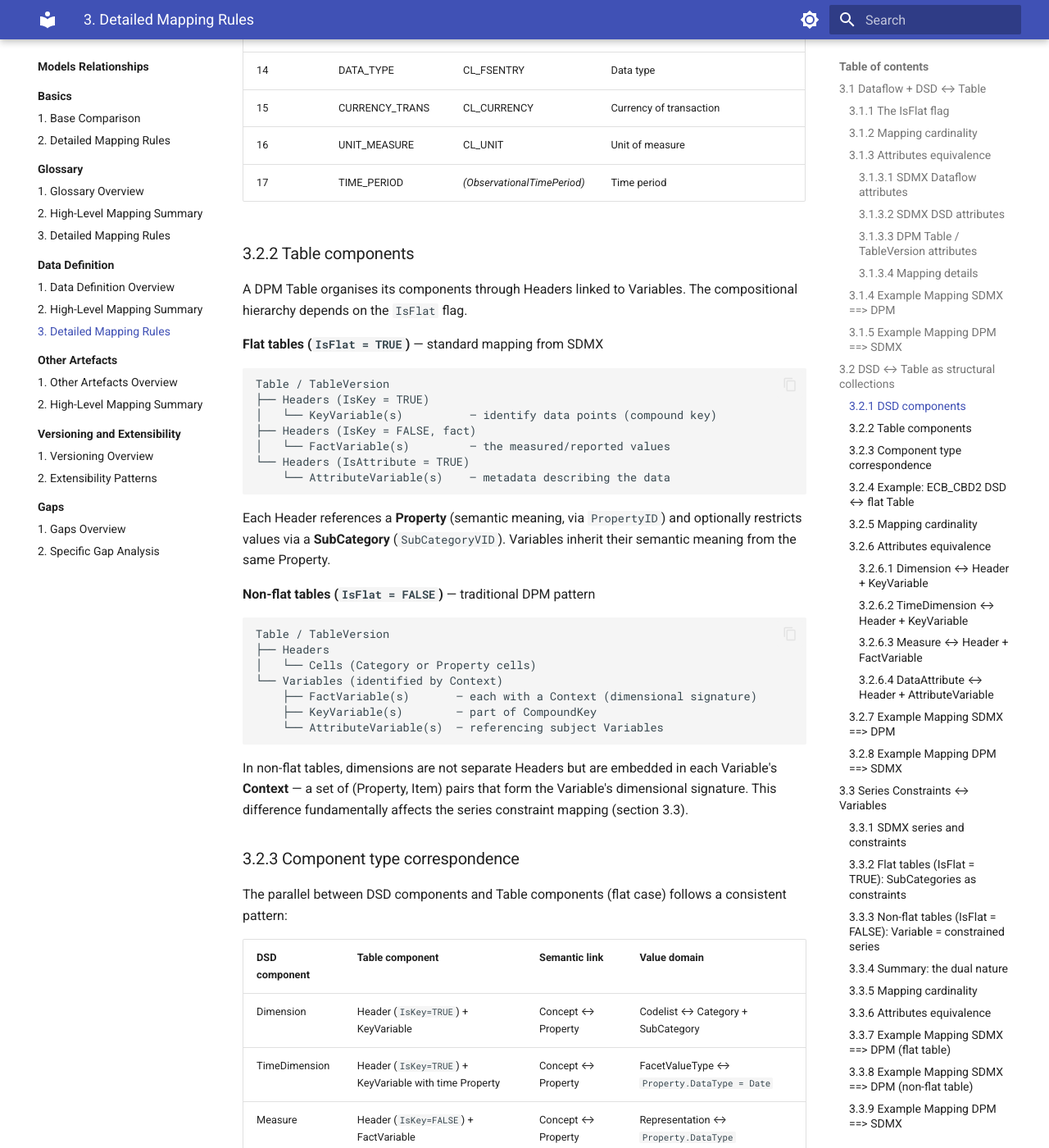
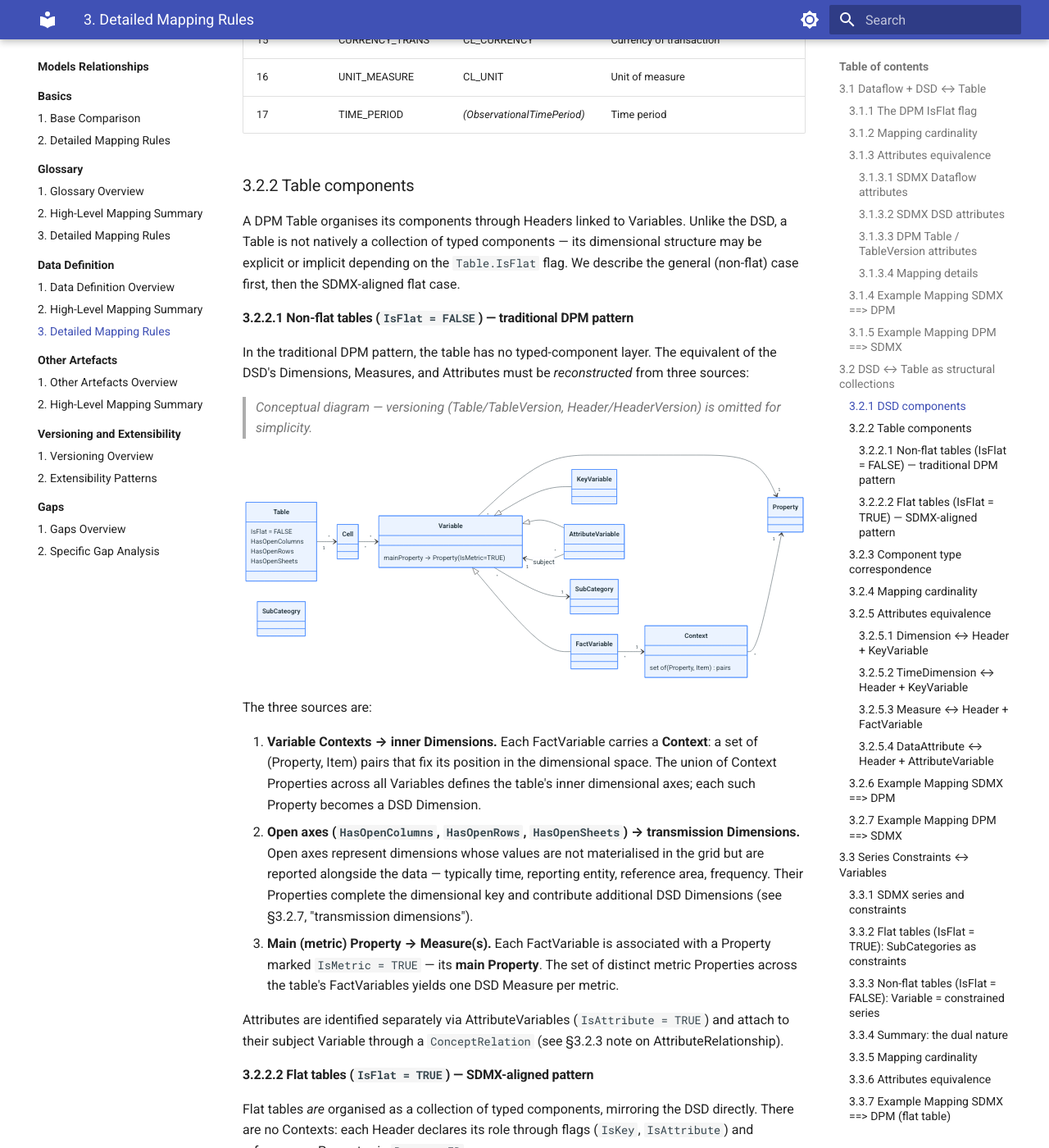
Before and after one commit to sdmx-twg/wp-sdmx-dpm, an MkDocs documentation site: the page built from docs/models-relationships/02_data_definition/03_detailed_mapping_rules.md, in a window 1280 px wide and 1400 px high, scrolled down 11488 px. Shown: the whole window at 82% size. Built offline with MkDocs 1.6.1 and Material for MkDocs 9.7.7, drawn with Linux system fonts in a browser that asks for light colours; some of the changed text lies outside the part shown.

Commit message:
docs: update detailed mapping rules for clarity and accuracy, including adjustments to examples and section references

````diff
--- a/docs/models-relationships/02_data_definition/03_detailed_mapping_rules.md
+++ b/docs/models-relationships/02_data_definition/03_detailed_mapping_rules.md
@@ -6,24 +6,19 @@ This chapter provides the detailed rules for each of the high-level corresponden
 2. **Structural composition** — how the DSD's components (dimensions, measures, attributes) relate to the Table's components (headers and variables)
 3. **Data space definition** — how SDMX series constraints relate to DPM variables, with fundamentally different mechanisms for flat and non-flat tables
 
-Throughout this chapter, a running example based on real artefacts from European banking supervision is used. The **SDMX side** uses the ECB's Consolidated Banking Data dataflow (`ECB:CBD2`), which transmits data reported under the FINREP framework. The standard SDMX→DPM mapping produces a **flat table** (`IsFlat = TRUE`) that preserves the DSD's dimensional structure directly. For comparison, the EBA's existing FINREP template `F_04.04.1` (*Breakdown of financial assets by instrument and by counterparty sector: financial assets at amortised cost*) is shown as an example of the non-flat approach.
+Throughout this chapter, a running example based on real artefacts from European banking supervision is used. The **SDMX side** uses the ECB's Consolidated Banking Data dataflow (`ECB:CBD2`). For the **DPM Side**, the EBA's FINREP template `F_04.04.1` (*Breakdown of financial assets by instrument and by counterparty sector: financial assets at amortised cost*) is shown as an example of the non-flat approach.
 
-> **Prerequisite — glossary mapping**: This chapter assumes that the glossary-level artefacts have already been mapped following [Glossary — Detailed Mapping Rules](../01_glossary/03_detailed_mapping_rules.md). Concretely, this means that for every DSD component:
->
-> - Each **Codelist** has been mapped to a **Category**, and each **Code** to an **Item** within that Category ([glossary 3.1](../01_glossary/03_detailed_mapping_rules.md#31-codelist-category), [3.3](../01_glossary/03_detailed_mapping_rules.md#33-code-category-item)).
-> - Each **Concept** has been mapped to a **Property** ([glossary 3.5](../01_glossary/03_detailed_mapping_rules.md#35-concept-property)).
->
-> The data definition mapping rules below reference these already-existing Properties, Categories, and Items — they do not create them. For example, when a DSD Dimension references Concept `FREQ` and Codelist `CL_FREQ`, this chapter assumes that Property `FREQ` and Category `CL_FREQ` (with its Items) already exist in the DPM glossary.
-
-> **Cross-references**: Identification, multilingual, and naming rules follow the general principles established in [Basics — Detailed Mapping Rules](../00_basics/02_detailed_mapping_rules.md). This chapter focuses on the structural and semantic aspects specific to data definition artefacts.
-
+> - **Prerequisite — glossary mapping**: This chapter assumes that the glossary-level artefacts have already been mapped following [Glossary — Detailed Mapping Rules](../01_glossary/03_detailed_mapping_rules.md). Concretely, this means that for every DSD component:
+>     - Each **Codelist** has been mapped to a **Category**, and each **Code** to an **Item** within that Category ([glossary 3.1](../01_glossary/03_detailed_mapping_rules.md#31-codelist-category), [3.3](../01_glossary/03_detailed_mapping_rules.md#33-code-category-item)).
+>     - Each **Concept** has been mapped to a **Property** ([glossary 3.5](../01_glossary/03_detailed_mapping_rules.md#35-concept-property)).
+> - The data definition mapping rules below reference these already-existing Properties, Categories, and Items — they do not create them. For example, when a DSD Dimension references Concept `FREQ` and Codelist `CL_FREQ`, this chapter assumes that Property `FREQ` and Category `CL_FREQ` (with its Items) already exist in the DPM glossary.
 
 ## 3.1 Dataflow + DSD ↔ Table
 
-In SDMX, defining a data collection requires two artefacts working together:
+In SDMX, defining a data collection normally requires two artefacts working together:
 
 - A **Data Structure Definition (DSD)** specifies the complete structure: which dimensions identify observations, what measures are collected, and what attributes describe the data.
-- A **Dataflow** applies that DSD to a specific exchange context. Reporters submit data *against* a Dataflow, not directly against a DSD.
+- A **Dataflow** applies that DSD to a specific exchange context. Reporters normally submit data *against* a Dataflow, not directly against a DSD.
 
 In the DPM, a single artefact — the **Table** (with its **TableVersion**) — serves both roles. A Table defines both the structural content (headers, cells, variables) and the exchange context (what reporters submit).
 
@@ -70,7 +65,7 @@ The EBA's FINREP template F_04.04.1 (*Breakdown of financial assets by instrumen
 | -------- | ------- | ----- | --------- | --------------------------------------------------------------------------------------------------------- | -------------- | ------------ |
 | 6476     | 406     | NULL  | F_04.04.1 | Breakdown of financial assets by instrument and by counterparty sector: financial assets at amortised cost | 5 (v4.2)       | NULL         |
 
-### 3.1.1 The `IsFlat` flag
+### 3.1.1 The DPM `IsFlat` flag
 
 The `Table.IsFlat` flag determines how the DSD structural information is captured and, consequently, the degree of interoperability with SDMX:
 
@@ -211,7 +206,7 @@ The mapping produces the following SDMX artefacts:
     counterparty sector: financial assets at amortised cost</Name>
   <DataStructureComponents>
     <!-- Components derived from Variable Context properties
-         — see section 3.2.8 -->
+         — see section 3.2.7 -->
   </DataStructureComponents>
 </DataStructureDefinition>
 
@@ -229,12 +224,12 @@ The mapping produces the following SDMX artefacts:
 - Dataflow.`id` = derived from `TableVersion.Code` = `DF_F_04_04_1`.
 - DSD.`id` = `DSD_F_04_04_1` — derived by convention from the Table code.
 - Dataflow.`Name` = `TableVersion.Name`.
-- Since F_04.04.1 is non-flat, DSD dimensions must be reconstructed from the Context properties across all 180 Variables (section 3.2.8). This requires a codification scheme to consolidate compositional contexts into flat SDMX dimension codes.
+- Since F_04.04.1 is non-flat, DSD dimensions must be reconstructed from the Context properties across all 180 Variables (section 3.2.7). This requires a codification scheme to consolidate compositional contexts into flat SDMX dimension codes.
 
 
 ## 3.2 DSD ↔ Table as structural collections
 
-Both the DSD and the Table are **collections of typed components**. The structural parallel becomes clear when we examine what each contains.
+The DSD is natively a **collection of typed components** — Dimensions, Measures, and Attributes under explicit descriptors. A DPM Table is not: its Headers and Variables signal role through flags, and non-flat Tables embed dimensions inside Variable Contexts. To compare the two, we recast the Table as an equivalent collection of typed components; the structural parallel that follows is that constructed equivalence.
 
 ### 3.2.1 DSD components
 
@@ -413,46 +408,110 @@ The DSD `ECB:ECB_CBD2(1.0)` defines 16 dimensions, a TimeDimension, 1 primary me
 
 ### 3.2.2 Table components
 
-A DPM Table organises its components through Headers linked to Variables. The compositional hierarchy depends on the `IsFlat` flag.
+A DPM Table organises its components through Headers linked to Variables. Unlike the DSD, a Table is not natively a collection of typed components — its dimensional structure may be explicit or implicit depending on the `Table.IsFlat` flag. We describe the general (non-flat) case first, then the SDMX-aligned flat case.
 
-**Flat tables (`IsFlat = TRUE`)** — standard mapping from SDMX
+#### 3.2.2.1 Non-flat tables (`IsFlat = FALSE`) — traditional DPM pattern
 
-```
-Table / TableVersion
-├── Headers (IsKey = TRUE)
-│   └── KeyVariable(s)          — identify data points (compound key)
-├── Headers (IsKey = FALSE, fact)
-│   └── FactVariable(s)         — the measured/reported values
-└── Headers (IsAttribute = TRUE)
-    └── AttributeVariable(s)    — metadata describing the data
+In the traditional DPM pattern, the table has no typed-component layer. The equivalent of the DSD's Dimensions, Measures, and Attributes must be *reconstructed* from three sources:
+
+> *Conceptual diagram — versioning (Table/TableVersion, Header/HeaderVersion) is omitted for simplicity.*
+
+```mermaid
+classDiagram
+    direction LR
+    class Table {
+      IsFlat = FALSE
+      HasOpenColumns
+      HasOpenRows
+      HasOpenSheets
+    }
+    class Cell
+    class Variable {
+      mainProperty → Property (IsMetric=TRUE)
+    }
+    class FactVariable
+    class KeyVariable
+    class AttributeVariable
+    class Context {
+      set of (Property, Item) pairs
+    }
+
+    class Property
+    class SubCateogry
+
+    Variable <|-- FactVariable
+    Variable <|-- KeyVariable
+    Variable <|-- AttributeVariable
+
+    Table "1" --> "*" Cell
+    Cell "*" --> "*" Variable
+    FactVariable "*" --> "1" Context
+    AttributeVariable "*" --> "1" Variable : subject
+
+    Variable "*" --> "1" Property
+    Variable "*" --> "1" SubCategory
+    Context "*" --> "1" Property
 ```
 
-Each Header references a **Property** (semantic meaning, via `PropertyID`) and optionally restricts values via a **SubCategory** (`SubCategoryVID`). Variables inherit their semantic meaning from the same Property.
+The three sources are:
 
-**Non-flat tables (`IsFlat = FALSE`)** — traditional DPM pattern
+1. **Variable Contexts → inner Dimensions.** Each FactVariable carries a **Context**: a set of (Property, Item) pairs that fix its position in the dimensional space. The union of Context Properties across all Variables defines the table's inner dimensional axes; each such Property becomes a DSD Dimension.
+2. **Open axes (`HasOpenColumns`, `HasOpenRows`, `HasOpenSheets`) → transmission Dimensions.** Open axes represent dimensions whose values are not materialised in the grid but are reported alongside the data — typically time, reporting entity, reference area, frequency. Their Properties complete the dimensional key and contribute additional DSD Dimensions (see §3.2.7, "transmission dimensions").
+3. **Main (metric) Property → Measure(s).** Each FactVariable is associated with a Property marked `IsMetric = TRUE` — its **main Property**. The set of distinct metric Properties across the table's FactVariables yields one DSD Measure per metric.
 
-```
-Table / TableVersion
-├── Headers
-│   └── Cells (Category or Property cells)
-└── Variables (identified by Context)
-    ├── FactVariable(s)       — each with a Context (dimensional signature)
-    ├── KeyVariable(s)        — part of CompoundKey
-    └── AttributeVariable(s)  — referencing subject Variables
+Attributes are identified separately via AttributeVariables (`IsAttribute = TRUE`) and attach to their subject Variable through a `ConceptRelation` (see §3.2.3 note on AttributeRelationship).
+
+
+#### 3.2.2.2 Flat tables (`IsFlat = TRUE`) — SDMX-aligned pattern
+
+Flat tables *are* organised as a collection of typed components, mirroring the DSD directly. There are no Contexts: each Header declares its role through flags (`IsKey`, `IsAttribute`) and references a Property via `PropertyID`:
+
+> *Conceptual diagram — versioning (Table/TableVersion, Header/HeaderVersion) is omitted for simplicity.*
+
+```mermaid
+classDiagram
+    direction LR
+    class Table {
+      IsFlat = TRUE
+    }
+    class Header {
+      IsKey
+      IsAttribute
+      PropertyID → Property
+      SubCategoryVID
+    }
+    class Variable {
+      Code
+    }
+    class KeyVariable
+    class FactVariable
+    class AttributeVariable
+    class Property
+    class SubCategory
+
+    Variable <|-- KeyVariable
+    Variable <|-- FactVariable
+    Variable <|-- AttributeVariable
+
+    Table "1" --> "*" Header
+    Header "1" --> "1" Variable
+    Variable "*" --> "1" Property
+    Variable "*" --> "0..1" SubCategory
+    AttributeVariable "*" --> "1" Variable : subject
 ```
 
-In non-flat tables, dimensions are not separate Headers but are embedded in each Variable's **Context** — a set of (Property, Item) pairs that form the Variable's dimensional signature. This difference fundamentally affects the series constraint mapping (section 3.3).
+Each Header references a **Property** (semantic meaning) and optionally restricts values via a **SubCategory** (`SubCategoryVID`); Variables inherit their semantic meaning from the same Property. The correspondence with DSD components is 1:1 — see §3.2.3.
 
 ### 3.2.3 Component type correspondence
 
 The parallel between DSD components and Table components (flat case) follows a consistent pattern:
 
-| DSD component  | Table component                               | Semantic link     | Value domain                                 |
-|----------------|-----------------------------------------------|-------------------|----------------------------------------------|
-| Dimension      | Header (`IsKey=TRUE`) + KeyVariable           | Concept ↔ Property | Codelist ↔ Category + SubCategory            |
-| TimeDimension  | Header (`IsKey=TRUE`) + KeyVariable with time Property | Concept ↔ Property | FacetValueType ↔ `Property.DataType = Date`  |
-| Measure        | Header (`IsKey=FALSE`) + FactVariable         | Concept ↔ Property | Representation ↔ `Property.DataType`         |
-| DataAttribute  | Header (`IsAttribute=TRUE`) + AttributeVariable | Concept ↔ Property | Codelist/Facet ↔ `Property.DataType` + SubCategory |
+| DSD component  | Table component                                        |
+|----------------|--------------------------------------------------------|
+| Dimension      | Header (`IsKey=TRUE`) + KeyVariable                    |
+| TimeDimension  | Header (`IsKey=TRUE`) + KeyVariable with time Property |
+| Measure        | Header (`IsKey=FALSE`) + FactVariable                  |
+| DataAttribute  | Header (`IsAttribute=TRUE`) + AttributeVariable        |
 
 In all cases, the mapping follows the same two-level pattern:
 
@@ -463,28 +522,7 @@ In all cases, the mapping follows the same two-level pattern:
 
 > **Note on AttributeRelationship**: SDMX DataAttributes have an explicit `AttributeRelationship` (Observation, Dimension, Dataflow, Group, Measure) specifying the attachment level. In DPM, this relationship is implicit: an AttributeVariable references its subject (a FactVariable or KeyVariable) via a `ConceptRelation` of type `variable_attribute`. The SDMX `GroupRelationship` has no DPM equivalent.
 
-### 3.2.4 Example: ECB_CBD2 DSD ↔ flat Table
-
-In a flat table, each DSD component maps directly to a Header + Variable. The following table shows the correspondence for a representative subset of the CBD2 DSD components:
-
-| Component         | DSD role                        | Table component                                   | Property             |
-|-------------------|---------------------------------|---------------------------------------------------|----------------------|
-| FREQ              | Dimension (position 1)          | Header `IsKey=TRUE`, Order=1 + KeyVariable        | Frequency            |
-| REF_AREA          | Dimension (position 2)          | Header `IsKey=TRUE`, Order=2 + KeyVariable        | Reporting area       |
-| BS_COUNT_SECTOR   | Dimension (position 5)          | Header `IsKey=TRUE`, Order=5 + KeyVariable        | Counterparty sector  |
-| CB_REP_FRAMEWRK   | Dimension (position 8)          | Header `IsKey=TRUE`, Order=8 + KeyVariable        | Reporting framework  |
-| CB_ITEM           | Dimension (position 9)          | Header `IsKey=TRUE`, Order=9 + KeyVariable        | Data item            |
-| CB_PORTFOLIO      | Dimension (position 10)         | Header `IsKey=TRUE`, Order=10 + KeyVariable       | Accounting portfolio |
-| TIME_PERIOD       | TimeDimension (position 17)     | Header `IsKey=TRUE`, Order=17 + KeyVariable       | Time period (DataType=Date) |
-| OBS_VALUE         | Measure                         | Header `IsKey=FALSE` + FactVariable               | Observation value (IsMetric=TRUE) |
-| OBS_STATUS        | DataAttribute (Mandatory)       | Header `IsAttribute=TRUE` + AttributeVariable     | Observation status   |
-| CONF_STATUS       | DataAttribute (Conditional)     | Header `IsAttribute=TRUE` + AttributeVariable     | Confidentiality status |
-
-This shows the structural equivalence: every DSD component has a 1:1 counterpart in the flat table. The DSD groups by component *type* (all dimensions together, all measures together), while the Table arranges components as Headers in a single flat list.
-
-> **Note on non-flat tables**: In the existing EBA DPM, table F_04.04.1 represents the same data domain using a non-flat structure. The 16 DSD dimensions are not exposed as separate key Headers. Instead, multiple DPM Context properties (e.g., Accounting items, Type of financial instruments, Counterparty sector, Accounting portfolio) encode the dimensional coordinates of each cell. Four metric Properties (Carrying amount, Gross carrying amount, Impairment, Amount of write-offs) replace the single `OBS_VALUE` measure. This non-flat approach requires a codification scheme to map between compositional contexts and flat SDMX dimension codes.
-
-### 3.2.5 Mapping cardinality
+### 3.2.4 Mapping cardinality
 
 Each DSD component type maps 1:1 to its corresponding Table component:
 
@@ -525,9 +563,9 @@ classDiagram
 
 > **Note**: The 1:1 cardinality holds for the flat table case. For non-flat tables, DSD components do not map to separate Headers but instead form part of each Variable's Context (see section 3.3).
 
-### 3.2.6 Attributes equivalence
+### 3.2.5 Attributes equivalence
 
-#### 3.2.6.1 Dimension ↔ Header + KeyVariable
+#### 3.2.5.1 Dimension ↔ Header + KeyVariable
 
 | SDMX Dimension attribute                        | DPM equivalent                              | Notes |
 |--------------------------------------------------|---------------------------------------------|-------|
@@ -537,7 +575,7 @@ classDiagram
 | `LocalRepresentation` → Codelist                 | Property.`CategoryID` → Category            | Already mapped per [glossary 3.1](../01_glossary/03_detailed_mapping_rules.md#31-codelist-category) |
 | `LocalRepresentation` → Codelist (value subset)  | HeaderVersion.`SubCategoryVID` → SubCategory | Value restriction (see section 3.3) |
 
-#### 3.2.6.2 TimeDimension ↔ Header + KeyVariable
+#### 3.2.5.2 TimeDimension ↔ Header + KeyVariable
 
 | SDMX TimeDimension attribute                     | DPM equivalent                              | Notes |
 |--------------------------------------------------|---------------------------------------------|-------|
@@ -546,7 +584,7 @@ classDiagram
 | `LocalRepresentation` → `TextFormat.textType`    | Property.`DataType` = Date                  | All SDMX time types collapse to Date |
 | — (not applicable)                               | Property.`PeriodType` (`stock`/`flow`)      | DPM-specific distinction |
 
-#### 3.2.6.3 Measure ↔ Header + FactVariable
+#### 3.2.5.3 Measure ↔ Header + FactVariable
 
 | SDMX Measure attribute                           | DPM equivalent                              | Notes |
 |--------------------------------------------------|---------------------------------------------|-------|
@@ -555,7 +593,7 @@ classDiagram
 | `ConceptIdentity` → Concept                      | Header.`PropertyID` → Property              | Property with `IsMetric = TRUE` |
 | `LocalRepresentation` → TextFormat               | Property.`DataType`                         | e.g., `Decimal`, `Integer` |
 
-#### 3.2.6.4 DataAttribute ↔ Header + AttributeVariable
+#### 3.2.5.4 DataAttribute ↔ Header + AttributeVariable
 
 | SDMX DataAttribute attribute                     | DPM equivalent                              | Notes |
 |--------------------------------------------------|---------------------------------------------|-------|
@@ -662,7 +700,7 @@ Each Variable references the same Property already mapped from the corresponding
 
 The CompoundKey members mirror the DSD's DimensionDescriptor: each KeyVariable participates in the key, ordered by the Dimension `position`.
 
-### 3.2.8 Example Mapping DPM ==> SDMX
+### 3.2.7 Example Mapping DPM ==> SDMX
 
 Starting from the F_04.04.1 non-flat table, the DSD must be reconstructed from the Variables' Context properties and metric Properties. The glossary mapping ([chapter 1](../01_glossary/03_detailed_mapping_rules.md)) has already produced an SDMX Concept for each DPM Property and a Codelist for each Category — this step references those artefacts, it does not create them.
 
````
Also changed, not shown: other parts of docs/models-relationships/02_data_definition/03_detailed_mapping_rules.md (+2 -2 lines).
